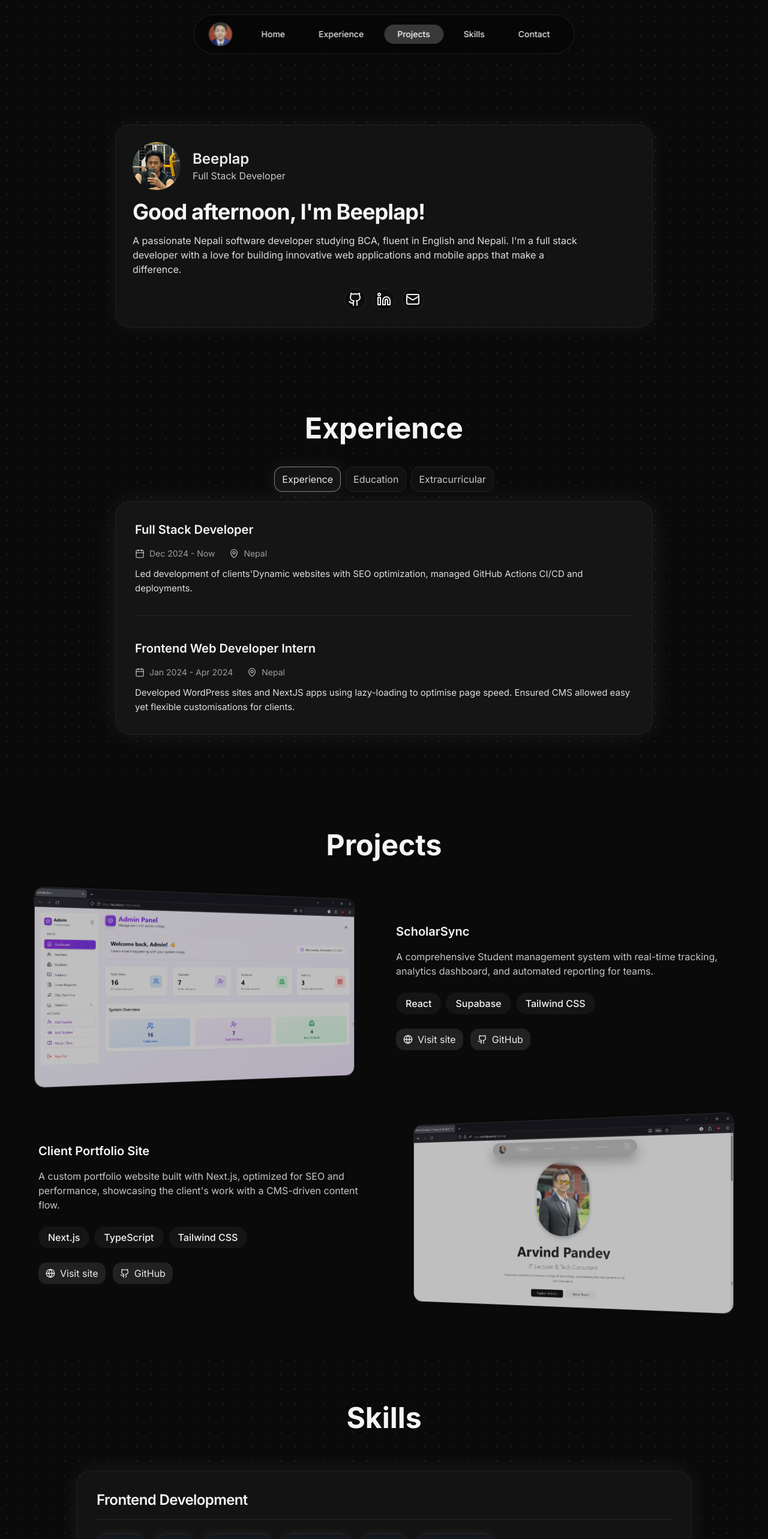
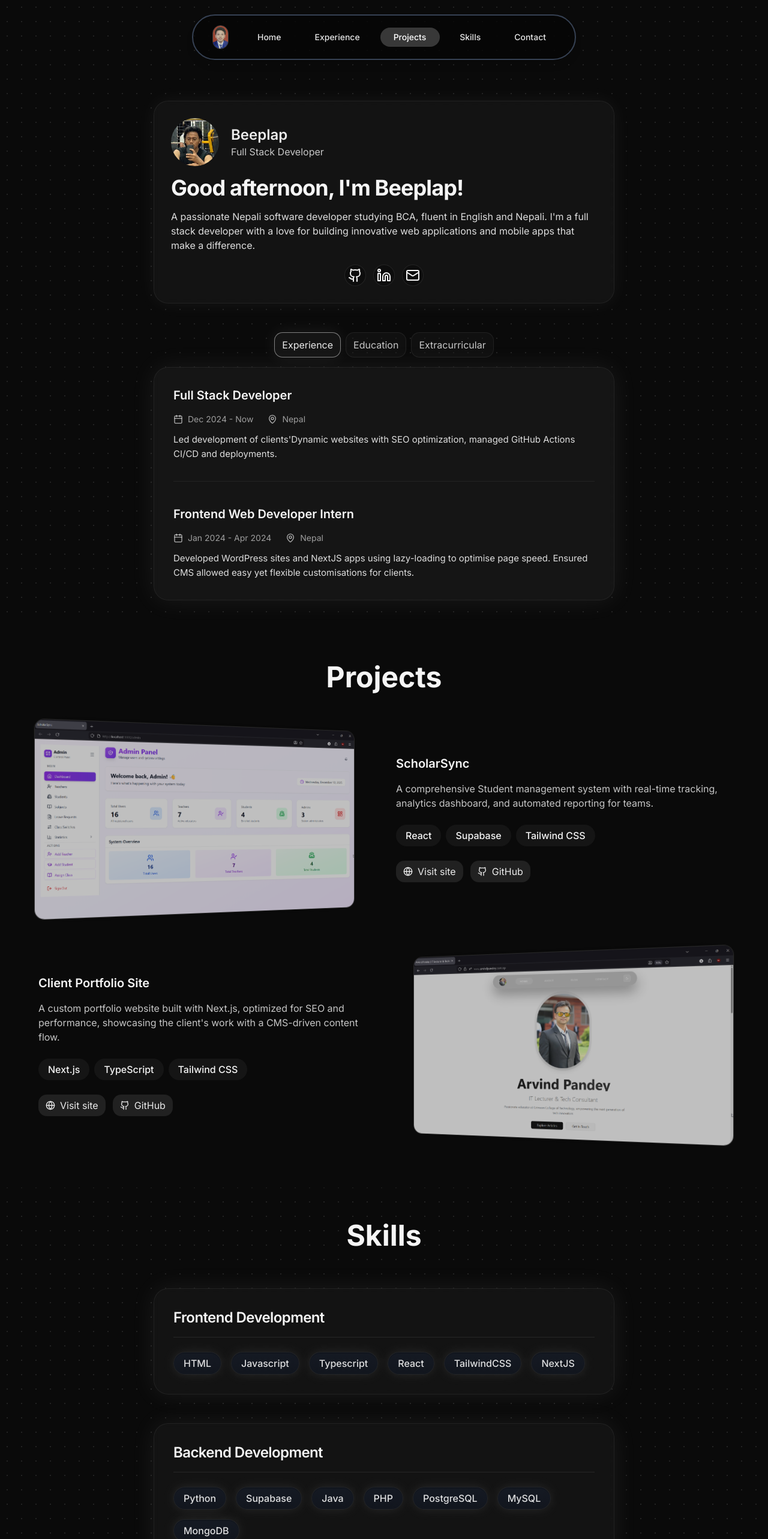
Before and after one commit to Beeplap/My-portfolio, a React (Vite) app: page / in a window 1280 px wide. Shown: the top 2566 px of the page at 60% size. Built offline with nearby package versions, Linux system fonts and the light colour scheme; the HTML template or start-up script is replaced by a standard one.

Commit message:
feat: Add core portfolio components including Skills, Experience, Hero, Navigation, and Projects.

```diff
--- a/src/components/Experience.tsx
+++ b/src/components/Experience.tsx
@@ -73,9 +73,8 @@ const Experience = () => {
   const entries = getEntries();
 
 return (
-    <section id="experience" className="py-20 px-4">
-      <div className="max-w-4xl cursor-default mx-auto">
-        <h2 className="text-4xl md:text-5xl font-bold mb-10 text-center">Experience</h2>
+  <section id="experience" className="py-6 px-4 scroll-mt-28">
+    <div className="max-w-3xl cursor-default mx-auto">
 
       <div className="flex flex-nowrap items-center justify-center gap-2 mb-4 px-2">
         {tabs.map((tab) => {
--- a/src/components/Hero.tsx
+++ b/src/components/Hero.tsx
@@ -21,8 +21,8 @@ const Hero = () => {
   };
 
   return (
-    <section id="home" className="px-4 py-10 md:py-16">
-      <div className="max-w-4xl mx-auto">
+    <section id="home" className="px-4 py-6 md:py-6 scroll-mt-36">
+      <div className="max-w-3xl mx-auto">
         <div className="rounded-3xl border border-border/60 bg-card/60 backdrop-blur-sm shadow-[0_0_30px_hsl(var(--primary)/0.06)] p-5 md:p-7">
           <div className="flex flex-col cursor-default gap-4">
             {/* Top row: avatar, name, role */}
--- a/src/components/Navigation.tsx
+++ b/src/components/Navigation.tsx
@@ -144,7 +144,8 @@ const Navigation = () => {
 
   return (
     <nav className="fixed top-6 left-1/2 -translate-x-1/2 z-50 w-[90%] sm:w-auto">
-      <div className="relative flex items-center gap-8 px-6 py-3 bg-black/30 border border-white/10 rounded-full backdrop-blur-xl shadow-lg overflow-hidden">
+      <div className="relative flex items-center gap-8 px-8 py-4 bg-black/30 border-2 border-[#364153] rounded-full backdrop-blur-xl shadow-lg overflow-hidden">
+
 
         <div className="flex items-center gap-4">
           <img
--- a/src/components/Projects.tsx
+++ b/src/components/Projects.tsx
@@ -34,7 +34,7 @@ const projects: Project[] = [
 
 const Projects = () => {
   return (
-    <section id="projects" className="py-20 px-4 bg-background">
+    <section id="projects" className="py-20 px-4 bg-background scroll-mt-28">
       <div className="max-w-6xl mx-auto">
         <h2 className="text-4xl md:text-5xl cursor-default font-bold mb-14 text-center">Projects</h2>
 
--- a/src/components/Skills.tsx
+++ b/src/components/Skills.tsx
@@ -4,18 +4,18 @@ const Skills = () => {
       title: "Frontend Development",
       exp: [
         "HTML",
-        "CSS",
         "Javascript",
         "Typescript",
         "React",
         "TailwindCSS",
+        "NextJS",
       ],
     },
     {
       title: "Backend Development",
       exp: [
         "Python",
-        "Typescript",
+        "Supabase",
         "Java",
         "PHP",
         "PostgreSQL",
@@ -34,8 +34,8 @@ const Skills = () => {
   ];
 
   return (
-    <section id="skills" className="py-20 px-4">
-      <div className="max-w-5xl mx-auto">
+    <section id="skills" className="py-14 px-4 scroll-mt-28">
+      <div className="max-w-3xl mx-auto">
         <h2 className="text-4xl md:text-5xl font-bold mb-16 text-center">
           Skills
         </h2>
```
Lines whose indentation alone changed are shown as unchanged.
